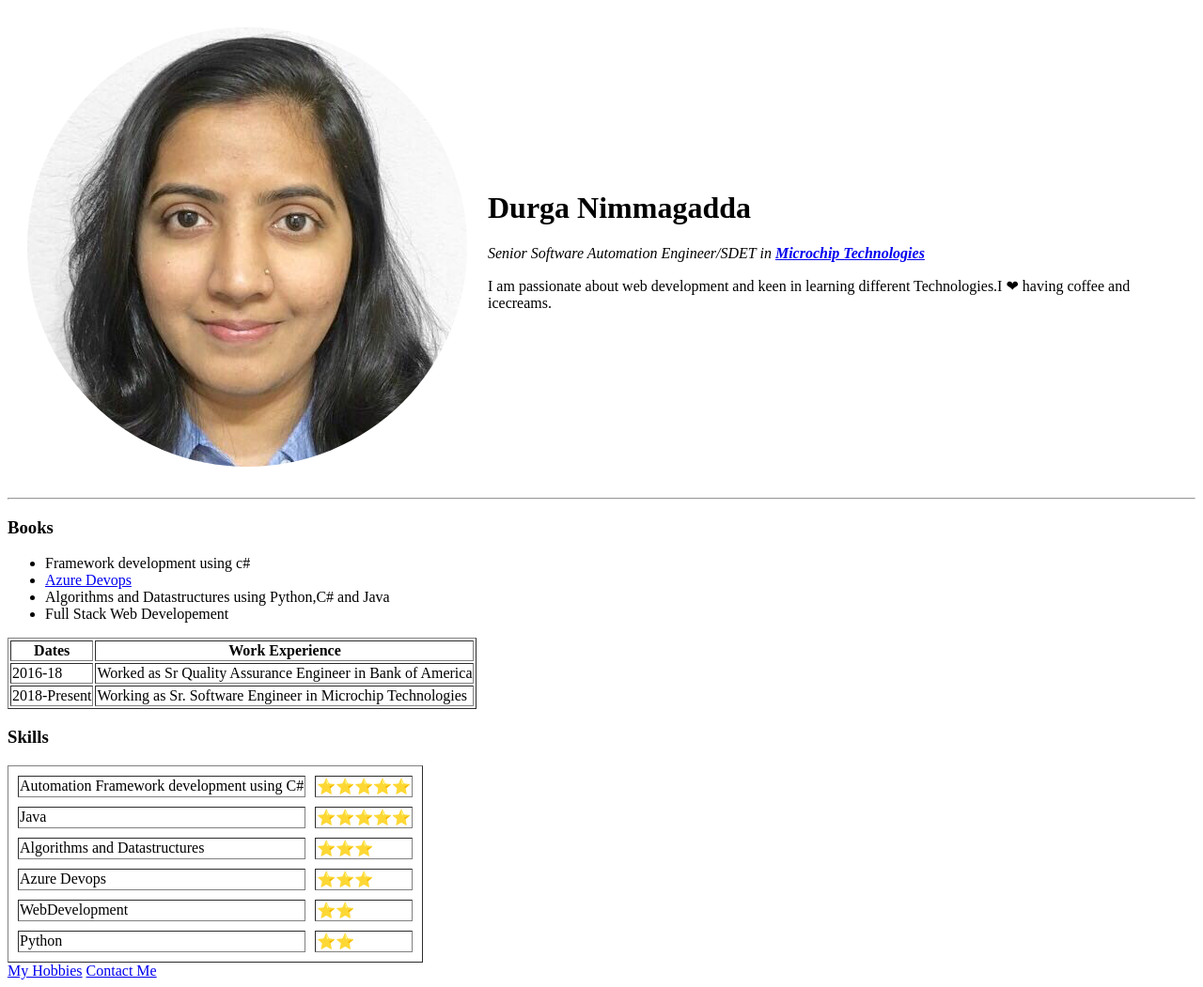
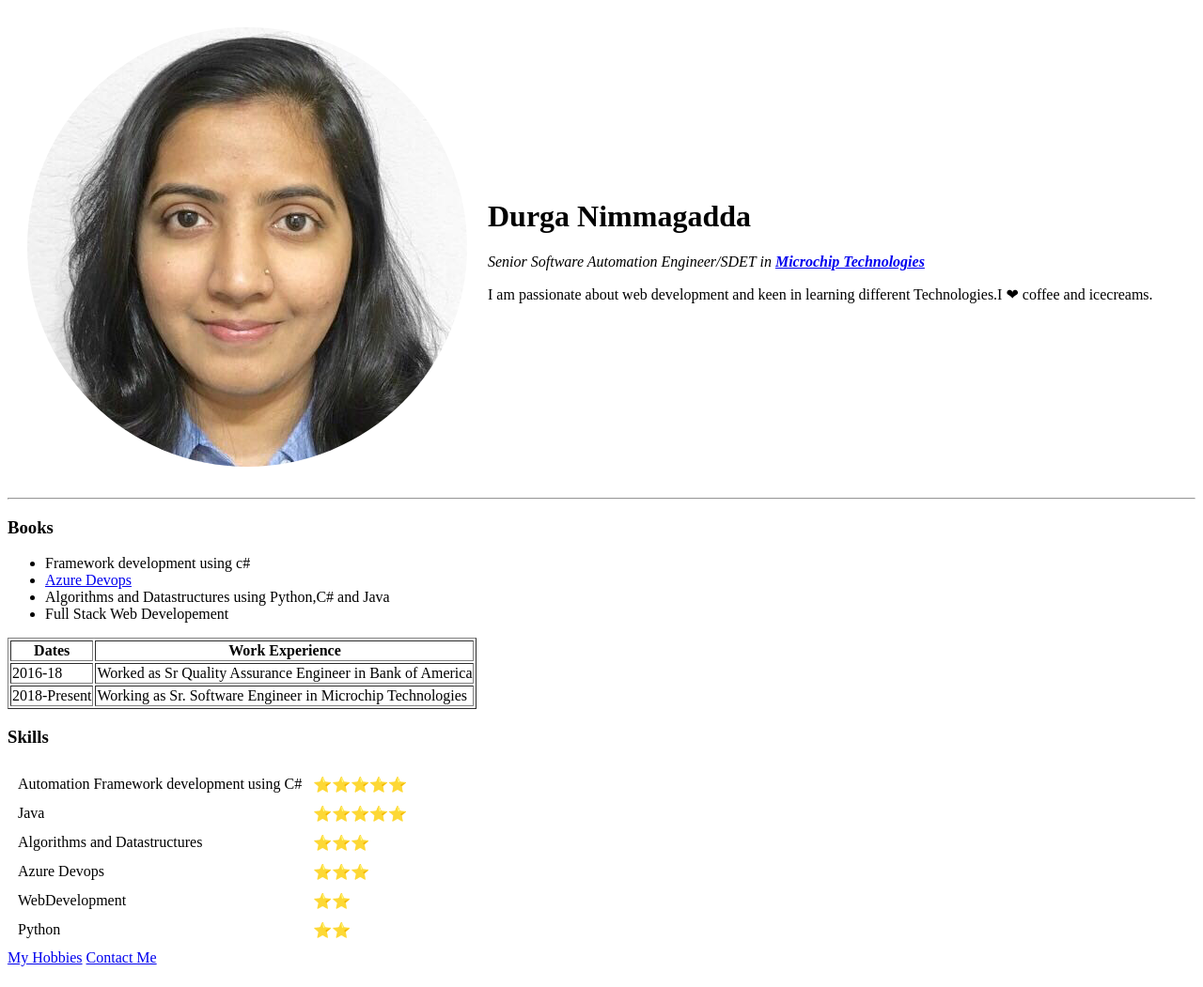
Before and after one commit to Durga8/cv, a plain HTML site: page index.html in a window 1280 px wide. Shown: the whole page at 94% size. Drawn offline with Linux system fonts and the light colour scheme.

Commit message:
Update index.html

```diff
--- a/index.html
+++ b/index.html
@@ -3,16 +3,17 @@
 <head>
   <meta charset="utf-8">
   <title>Durga's Personal Site</title>
+  <link rel="stylesheet" href="css/styles.css">
 </head>
 
 <body>
   <table cellspacing="20">
 <tr>
-<td><img src="images/durga.png" alt="Durga Profile Picture"></td>
-<td> <h1>Durga Nimmagadda</h1>
+<td><img class="durga-Nimmagadda" src="images/durga.png" alt="Durga Profile Picture"></td>
+<td> <h1 id="heading">Durga Nimmagadda</h1>
 <p><em>Senior Software Automation Engineer/SDET in <strong><a href="https://www.microchip.com/"> Microchip Technologies</a></strong></em></p>
 <p>
-  I am passionate about web development and keen in learning different Technologies.I ❤ having coffee and icecreams.
+  I am passionate about web development and keen in learning different Technologies.I ❤  coffee and icecreams.
 </p></td>
 </tr>
   </table>
@@ -44,7 +45,7 @@
   </tbody>
 </table>
 <h3>Skills</h3>
-<table cellspacing="10" border="1">
+<table cellspacing="10">
   <tr>
     <td>Automation Framework development using C#</td>
     <td>⭐⭐⭐⭐⭐</td>
```
